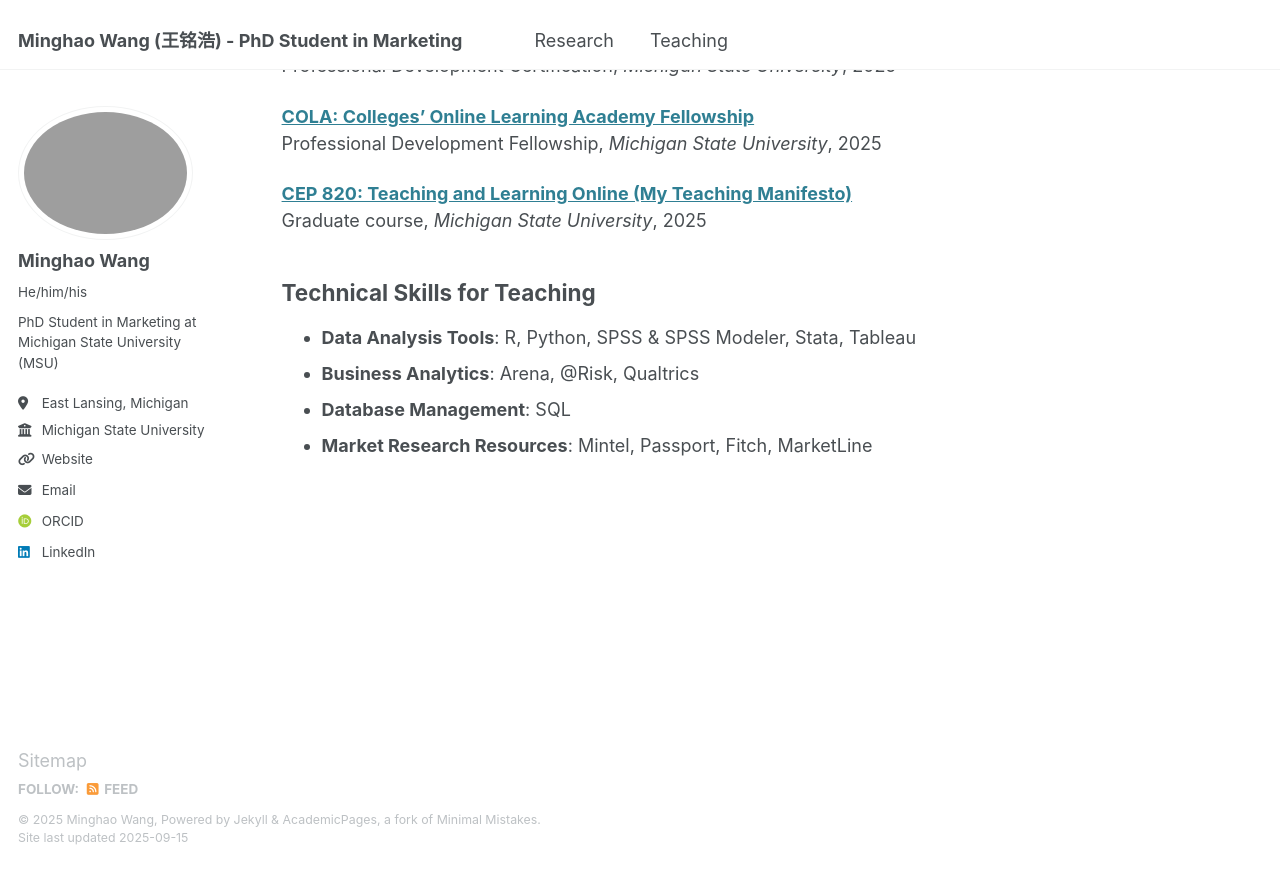
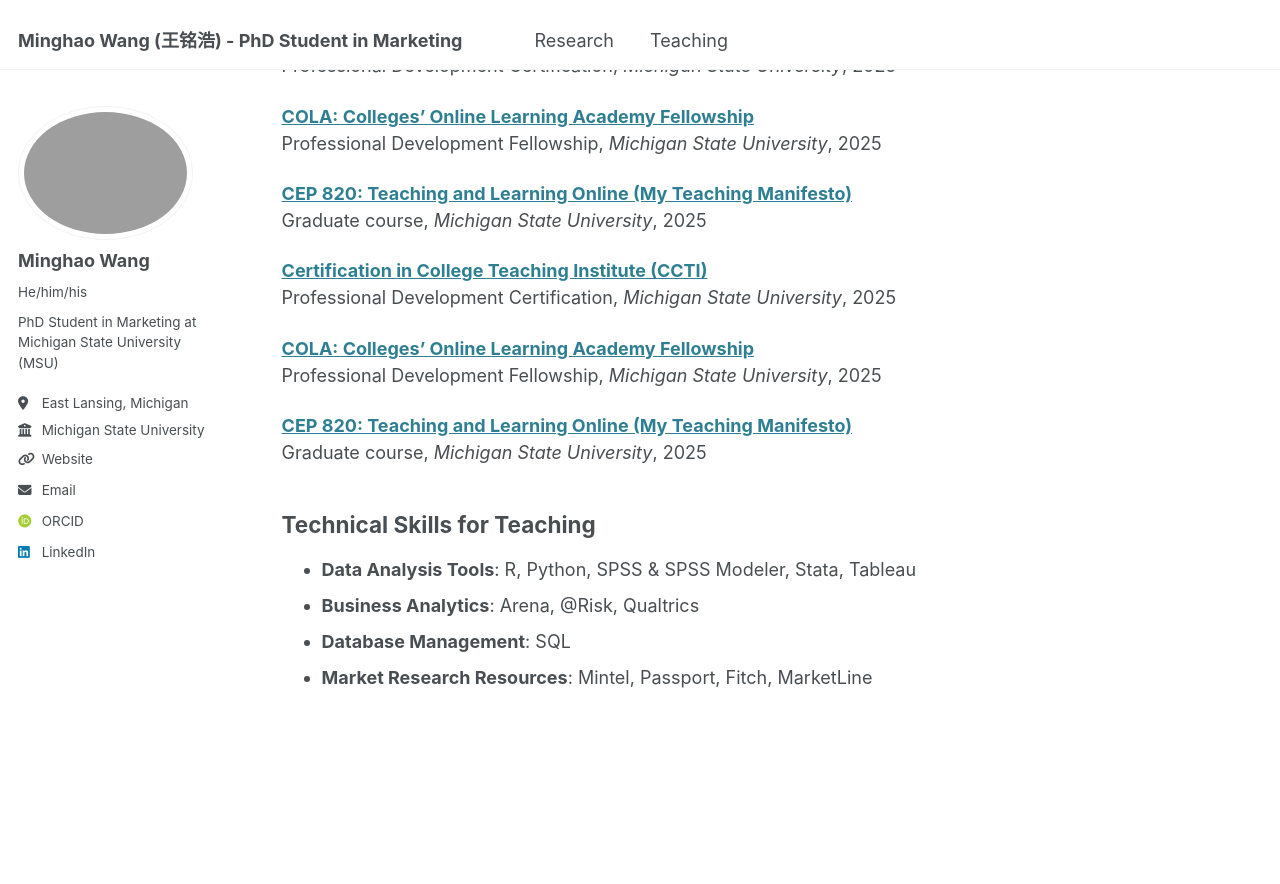
Before and after one commit to minghaowang-research/minghaowang-research.github.io, a Jekyll site: the page built from _pages/teaching.md, in a window 1280 px wide and 900 px high, scrolled down 460 px. Shown: the top 884 px of the window. Built offline with Jekyll 4.4.1, drawn with Linux system fonts in a browser that asks for light colours; some web fonts are replaced.

Commit message:
Update again

```diff
--- a/_pages/teaching.md
+++ b/_pages/teaching.md
@@ -33,6 +33,16 @@ author_profile: true
   {% endif %}
 {% endfor %}
 
+<!-- Add concise entries for quick index visibility -->
+**[Certification in College Teaching Institute (CCTI)]({{ base_path }}/teaching/certification-college-teaching)**
+Professional Development Certification, *Michigan State University*, 2025
+
+**[COLA: Colleges' Online Learning Academy Fellowship]({{ base_path }}/teaching/2025-summer-cola)**
+Professional Development Fellowship, *Michigan State University*, 2025
+
+**[CEP 820: Teaching and Learning Online (My Teaching Manifesto)]({{ base_path }}/teaching/2025-summer-cep-820)**
+Graduate course, *Michigan State University*, 2025
+
 ## Technical Skills for Teaching
 
 * **Data Analysis Tools**: R, Python, SPSS & SPSS Modeler, Stata, Tableau
```
Also changed, not shown: _teaching/certification-college-teaching.md (+1 -3 lines).
